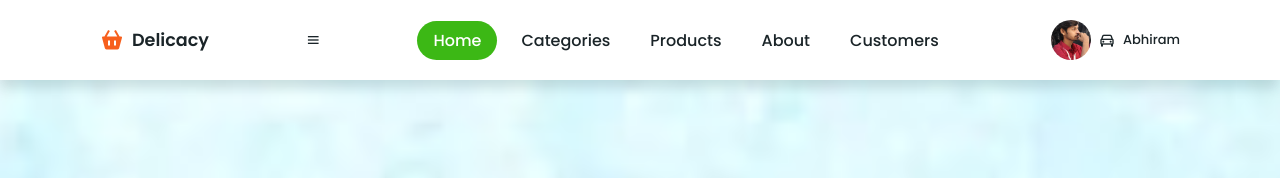
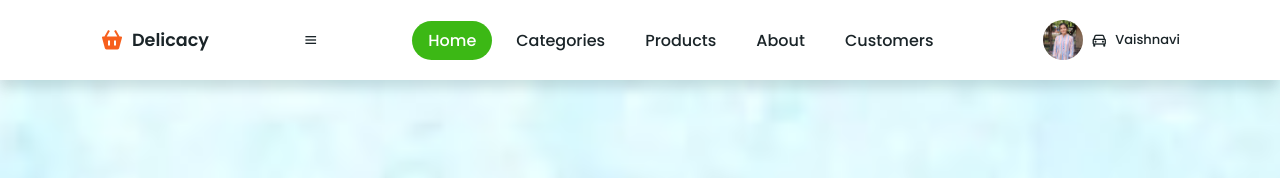
Before and after one commit to Vaishnavidhamangave/Responsive-Food-Website, a plain HTML site: page Responsive-Food-Website-main/index.html in a window 1280 px wide. Shown: the top 178 px of the page. Drawn offline with nearby package versions, Linux system fonts and the light colour scheme.

Commit message:
first commit

```diff
--- a/Responsive-Food-Website-main/index.html
+++ b/Responsive-Food-Website-main/index.html
@@ -27,9 +27,9 @@
 
             </ul>
             <div class="profile">
-                <img src="profile.jpeg" alt="" >
+                <img src="prof.jpg" alt="" >
                 <i class='bx bx-car'></i>
-                <span>Abhiram</span>
+                <span>Vaishnavi</span>
             </div>
         </header>
         <section class="home swiper" id="home">
```
Also changed, not shown: Responsive-Food-Website-main/a5.jpg (added), Responsive-Food-Website-main/prof.jpg (added), Responsive-Food-Website-main/profile.jpeg (deleted).
